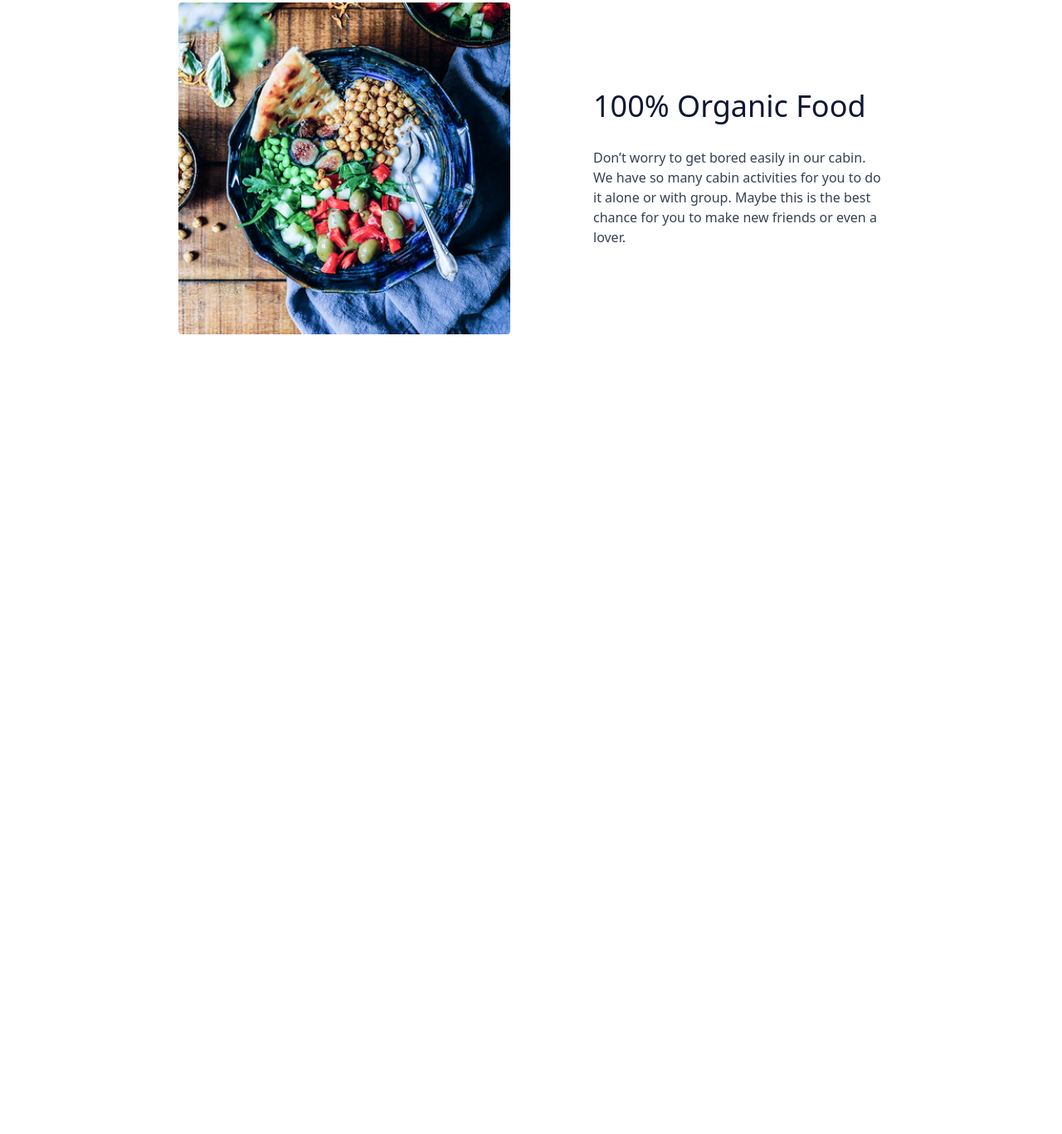
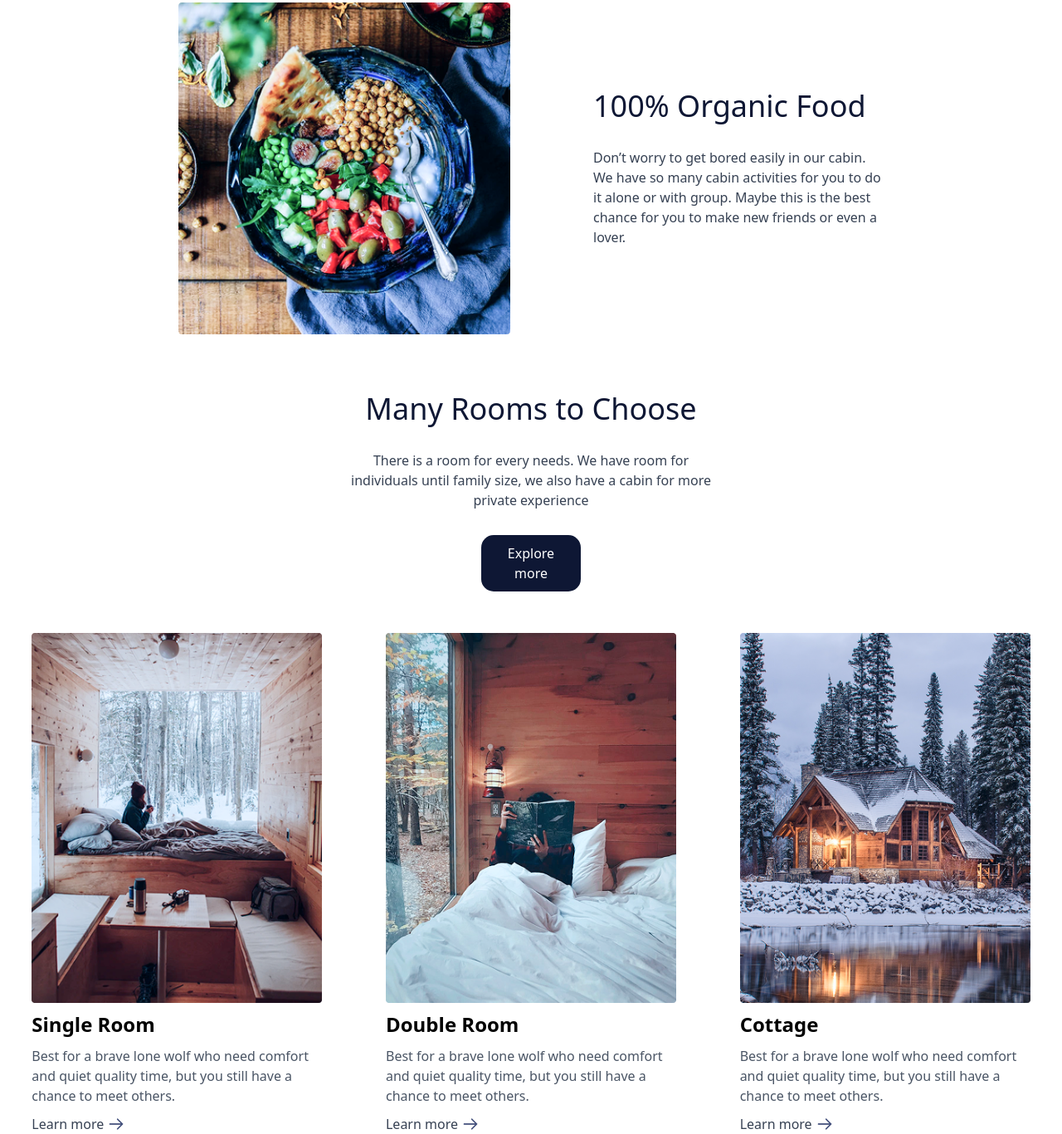
Before and after one commit to jurabeksayfiddinov1010-collab/jmy, a website: page index.html in a window 1280 px wide. Shown: the part 1561-2928 px from the top of the page at 83% size. Before the commit the page ends 1964 px from the top, so only its background shows below. Drawn offline with Linux system fonts and the light colour scheme.

Commit message:
section 5

```diff
--- a/index.html
+++ b/index.html
@@ -47,6 +47,42 @@
                 </div>
                 <img class="w-[400px]" src="./images/image 18.png" alt="">
             </section>
+               <section class="max-w-7xl m-auto mt-[70px]">
+                <div class="w-[450px] flex flex-col gap-[30px] text-center m-auto justify-center items-center">
+                    <h1 class="text-4xl text-[#0E1734]">Many Rooms to Choose</h1>
+                    <p class="text-gray-700">There is a room for every needs. We have room for individuals until family size, we also have a cabin for more private experience</p>
+                    <p class="p-[10px] bg-[#0E1734] text-white rounded-[15px] w-[120px] text-center">Explore more</p>
+                </div>
+                <div class="flex justify-around mt-[50px]">
+                    <div class="w-[350px] flex flex-col gap-[10px]">
+                        <img src="./images/image 11.png" alt="">
+                        <p class="text-2xl font-bold">Single Room</p>
+                        <p class="text-gray-600">Best for a brave lone wolf who need comfort and quiet quality time, but you still have a chance to meet others.</p>
+                        <div class="flex items-center gap-[5px]">
+                            <p class="text-gray-700">Learn more</p>
+                            <img src="./images/Arrow_Right.png" alt="">
+                        </div>
+                    </div>
+                      <div class="w-[350px] flex flex-col gap-[10px]">
+                        <img src="./images/image 10.png" alt="">
+                        <p class="text-2xl font-bold">Double Room</p>
+                        <p class="text-gray-600">Best for a brave lone wolf who need comfort and quiet quality time, but you still have a chance to meet others.</p>
+                        <div class="flex items-center gap-[5px]">
+                            <p class="text-gray-700">Learn more</p>
+                            <img src="./images/Arrow_Right.png" alt="">
+                        </div>
+                    </div>
+                      <div class="w-[350px] flex flex-col gap-[10px]">
+                        <img src="./images/ian-keefe-OgcJIKRnRC8-unsplash 1.png" alt="">
+                        <p class="text-2xl font-bold">Cottage</p>
+                        <p class="text-gray-600">Best for a brave lone wolf who need comfort and quiet quality time, but you still have a chance to meet others.</p>
+                        <div class="flex items-center gap-[5px]">
+                            <p class="text-gray-700">Learn more</p>
+                            <img src="./images/Arrow_Right.png" alt="">
+                        </div>
+                    </div>
+                </div>
+            </section>
         </main>
 </body>
 </html>
```
Also changed, not shown: images/Arrow_Right.png (added), images/ian-keefe-OgcJIKRnRC8-unsplash 1.png (added), images/image 10.png (added), images/image 11.png (added), src/output.css.
